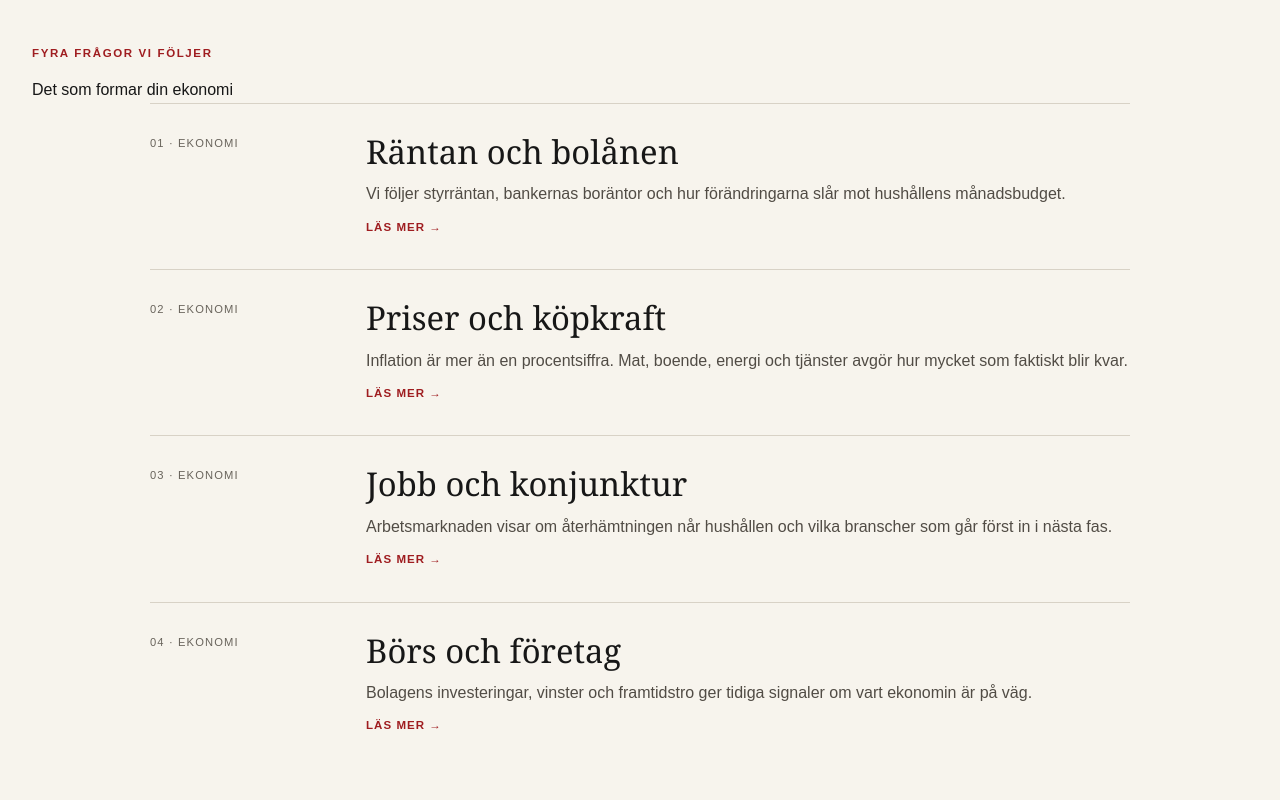
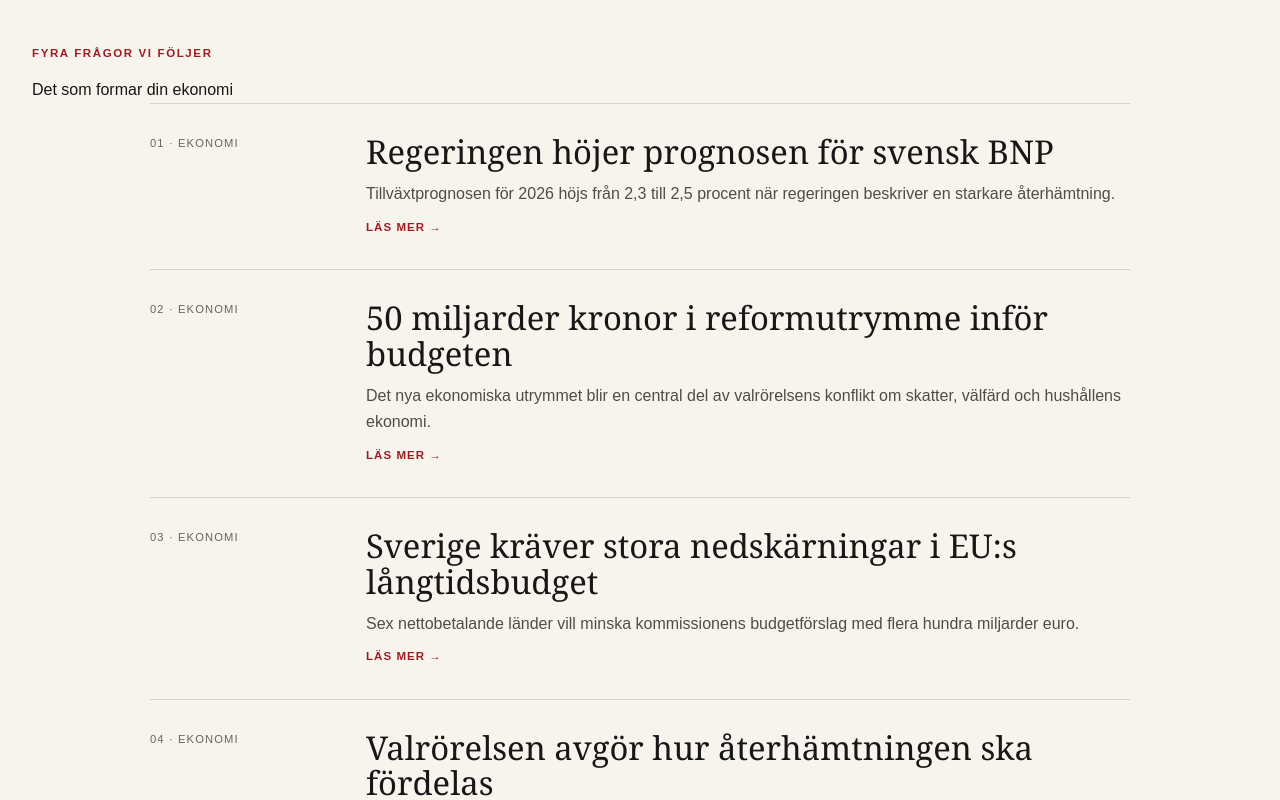
Before and after one commit to Djurgarden2019/NackaSidan-2026, a Next.js app: page /ekonomi in a window 1280 px wide. Shown: the part 1200-2000 px from the top of the page. Built offline with nearby package versions, Linux system fonts and the light colour scheme.

Commit message:
Refresh current content in app/ekonomi/page.tsx

```diff
--- a/app/ekonomi/page.tsx
+++ b/app/ekonomi/page.tsx
@@ -2,10 +2,10 @@ import Link from 'next/link';
 import { AnalysisBox, FactStrip } from '../../components/Editorial';
 
 const themes=[
- {title:'Räntan och bolånen',text:'Vi följer styrräntan, bankernas boräntor och hur förändringarna slår mot hushållens månadsbudget.',href:'/sverige#ekonomi-nu'},
- {title:'Priser och köpkraft',text:'Inflation är mer än en procentsiffra. Mat, boende, energi och tjänster avgör hur mycket som faktiskt blir kvar.',href:'/sverige#ekonomi-nu'},
- {title:'Jobb och konjunktur',text:'Arbetsmarknaden visar om återhämtningen når hushållen och vilka branscher som går först in i nästa fas.',href:'/sverige#ekonomi-nu'},
- {title:'Börs och företag',text:'Bolagens investeringar, vinster och framtidstro ger tidiga signaler om vart ekonomin är på väg.',href:'/sverige#ekonomi-nu'}
+ {title:'Regeringen höjer prognosen för svensk BNP',text:'Tillväxtprognosen för 2026 höjs från 2,3 till 2,5 procent när regeringen beskriver en starkare återhämtning.',href:'https://www.reuters.com/world/europe/swedish-government-raises-gdp-forecast-ahead-september-election-2026-08-27/'},
+ {title:'50 miljarder kronor i reformutrymme inför budgeten',text:'Det nya ekonomiska utrymmet blir en central del av valrörelsens konflikt om skatter, välfärd och hushållens ekonomi.',href:'https://www.svt.se/nyheter/inrikes/senaste-nytt-om-val-2026'},
+ {title:'Sverige kräver stora nedskärningar i EU:s långtidsbudget',text:'Sex nettobetalande länder vill minska kommissionens budgetförslag med flera hundra miljarder euro.',href:'https://www.reuters.com/business/six-eu-net-contributors-demand-hundreds-billions-cuts-blocs-long-term-budget-2026-08-27/'},
+ {title:'Valrörelsen avgör hur återhämtningen ska fördelas',text:'Lägre inflation och en förbättrad arbetsmarknad möter fortsatt försiktighet bland hushåll med små marginaler.',href:'https://www.reuters.com/world/europe/swedish-government-raises-gdp-forecast-ahead-september-election-2026-08-27/'}
 ];
 
 export const metadata={title:'Ekonomi | NackaSidan 2026',description:'Räntor, inflation, jobb, bostäder och börs – förklarat utifrån vad utvecklingen betyder för hushållen.'};
```
